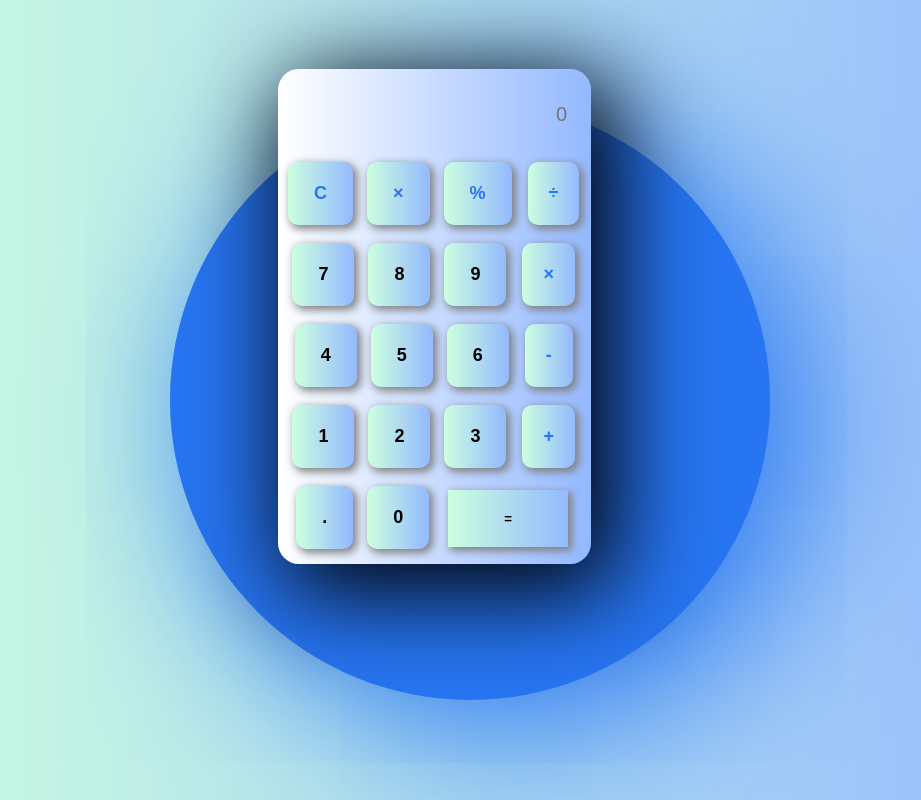
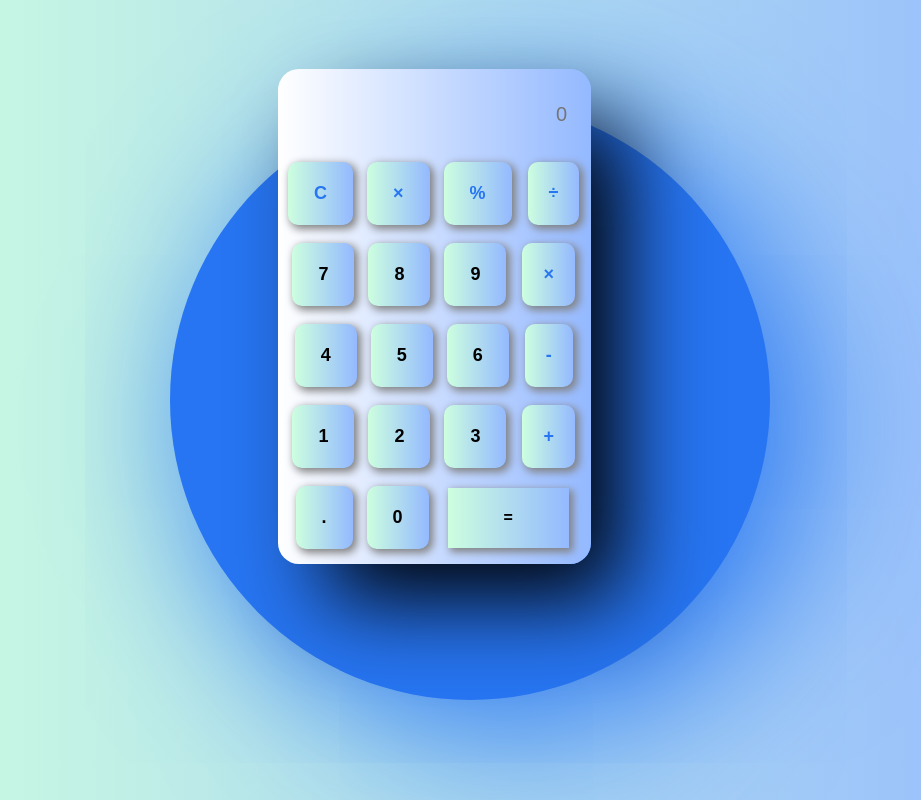
Before and after one commit to jatinrane14/Calculator-HTML-CSS-JS, a plain HTML site: page index.html in a window 1280 px wide. Shown: the whole page, without its empty margins (170-1091 px from the left). Drawn offline with Linux system fonts and the light colour scheme.

Commit message:
Update design.css

```diff
--- a/design.css
+++ b/design.css
@@ -31,7 +31,7 @@
 	position: absolute;
 	bottom: 236px;
 	left : 35vw;
-	box-shadow:15px 19px 95px 10px black;
+	box-shadow:40px 45px 88px -9px black;
 }
 #screen {
 	border: none;
@@ -67,7 +67,7 @@
 	margin-left: 10px;
 	box-sizing: 90px;
 	box-shadow:3px 3px 8px 1px gray;
-
+	font-size: medium;
 }
 .btn-toolbar {
 	border: none;
```
